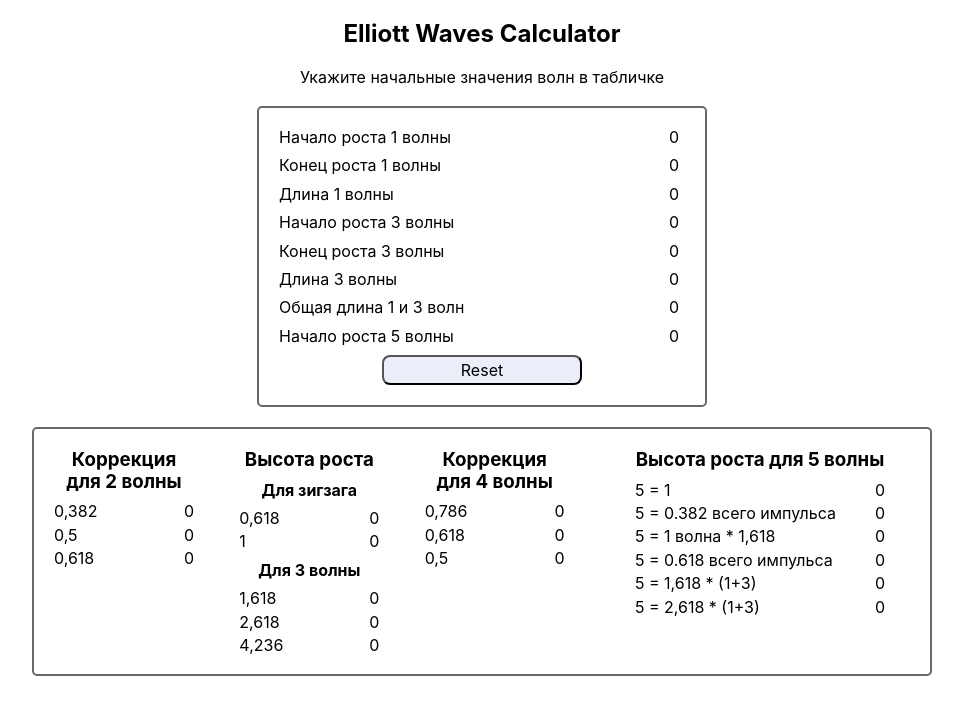
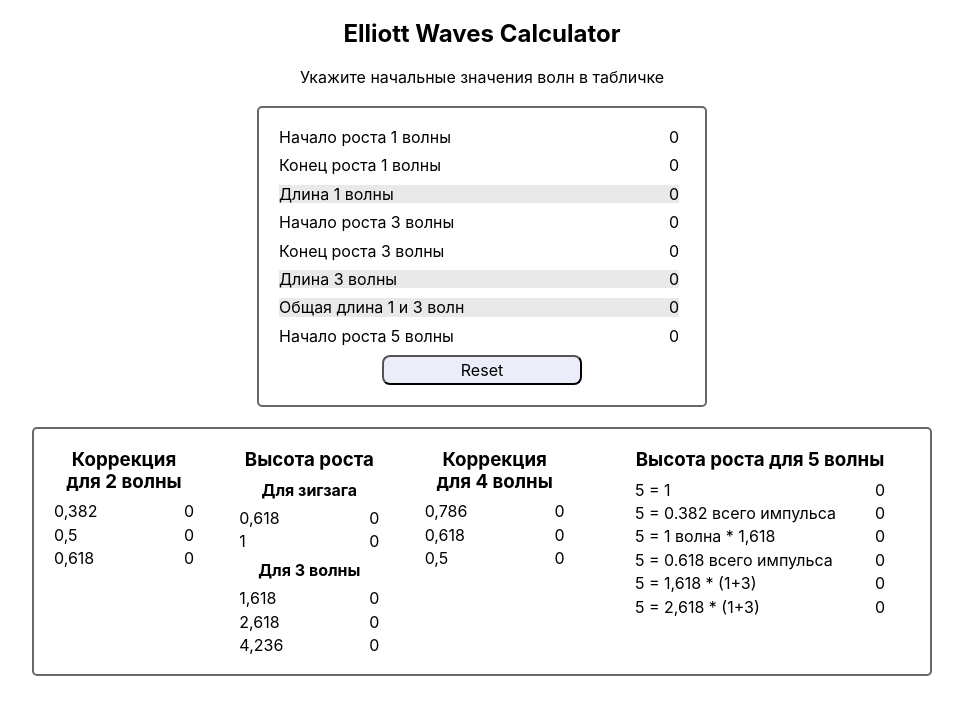
Before and after one commit to MarginTrader1/elliott-wave-calculator, a React (Vite) app: page / in a window 1280 px wide. Shown: the top 714 px of the page, without its empty margins (168-1131 px from the left). Built offline with nearby package versions, Linux system fonts and the light colour scheme.

Commit message:
покрасил некоторые строки

```diff
--- a/src/components/ImpulsDataTable/ImpulsDataTable.jsx
+++ b/src/components/ImpulsDataTable/ImpulsDataTable.jsx
@@ -78,7 +78,7 @@ const ImpulsDataTable = ({
                   <p>{endWave1}</p>
                )}
             </div>
-            <div className={css.wave}>
+            <div className={css.waveText}>
                <p>Длина 1 волны</p>
                <p>{wave1Lenght}</p>
             </div>
@@ -128,11 +128,11 @@ const ImpulsDataTable = ({
                   <p>{endWave3}</p>
                )}
             </div>
-            <div className={css.wave}>
+            <div className={css.waveText}>
                <p>Длина 3 волны</p>
                <p>{wave3Lenght}</p>
             </div>
-            <div className={css.wave}>
+            <div className={css.waveText}>
                <p>Общая длина 1 и 3 волн</p>
                <p>{wave13Lenght}</p>
             </div>
--- a/src/components/ImpulsDataTable/ImpulsDataTable.module.css
+++ b/src/components/ImpulsDataTable/ImpulsDataTable.module.css
@@ -16,10 +16,21 @@
    border-radius: 5px;
 }
 
+.text {
+   background-color: azure;
+}
+
 .wave {
    width: 400px;
    display: flex;
    justify-content: space-between;
+}
+
+.waveText {
+   width: 400px;
+   display: flex;
+   justify-content: space-between;
+   background-color: #e9e9e9;
 }
 
 .waveInput {
```
